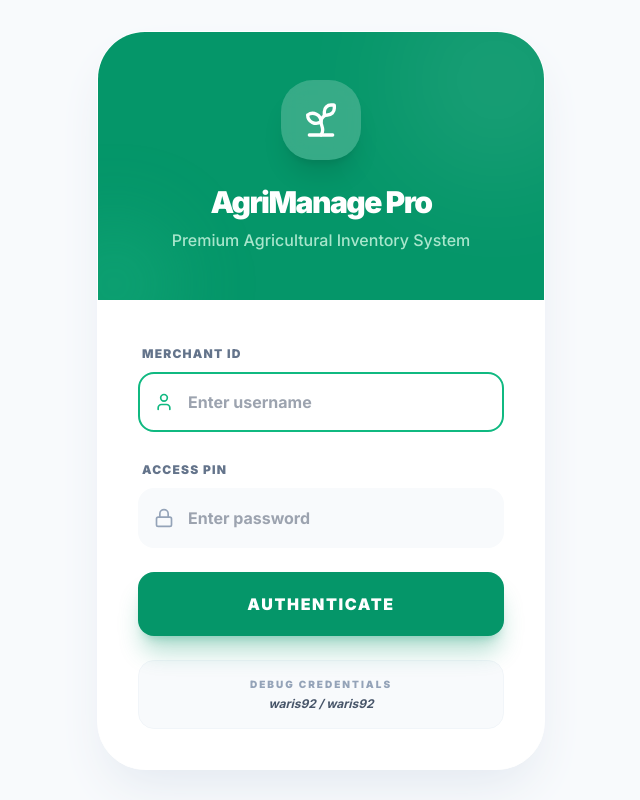
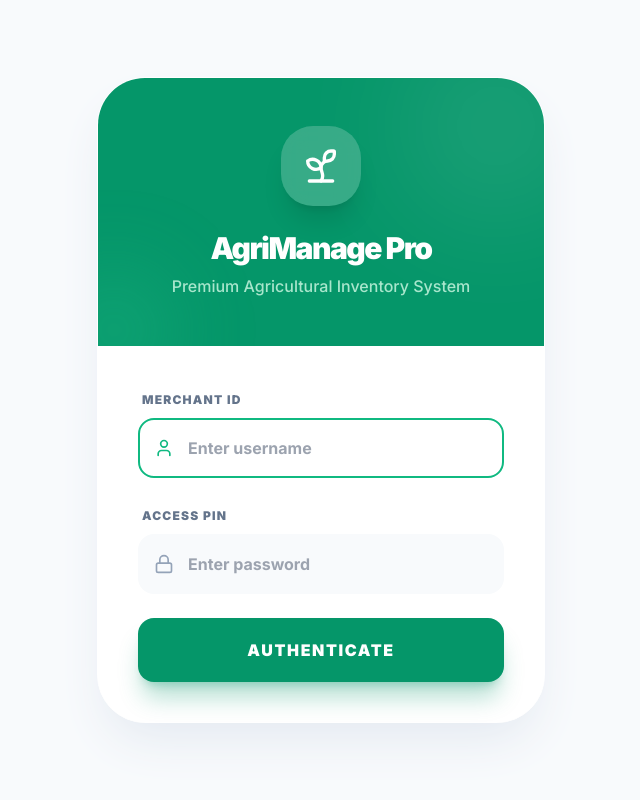
Before and after one commit to meshahzad92/New-Green-Corporation, a React (Vite) app in the folder frontend/: page /#/login in a window 1280 px wide. Shown: the whole page, without its empty margins (319-959 px from the left). Built offline with nearby package versions, Linux system fonts and the light colour scheme; no server answers.

Commit message:
Debug credentials line removed.

```diff
--- a/frontend/src/pages/Login.tsx
+++ b/frontend/src/pages/Login.tsx
@@ -81,11 +81,6 @@ const Login: React.FC = () => {
           >
             Authenticate
           </button>
-
-          <div className="text-center mt-6 p-4 rounded-2xl bg-slate-50 dark:bg-slate-800/50 border border-slate-100 dark:border-slate-800">
-            <p className="text-[10px] font-black text-slate-400 uppercase tracking-[0.2em]">Debug Credentials</p>
-            <p className="text-xs font-bold text-slate-600 dark:text-slate-400 mt-1 italic">waris92 / waris92</p>
-          </div>
         </form>
       </div>
     </div>
```
